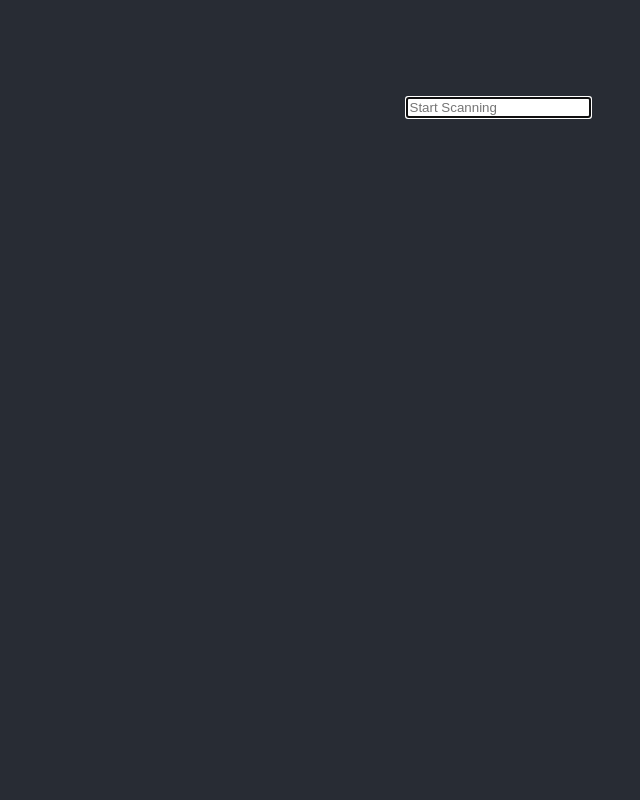
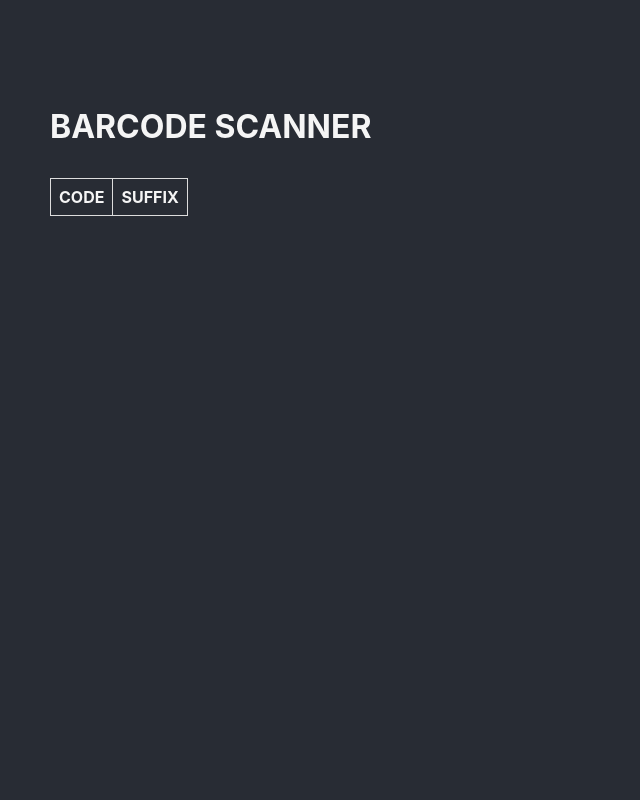
Before and after one commit to Soumya-Dey/barcode-scanner, a React (Create React App) app: page / in a window 1280 px wide. Shown: the top 800 px of the page, without its empty margins (142-782 px from the left). Built offline with nearby package versions, Linux system fonts and the light colour scheme.

Commit message:
fix minor issue

```diff
--- a/src/App.css
+++ b/src/App.css
@@ -1,7 +1,6 @@
 .App {
-  text-align: center;
   height: 100vh;
-  padding: 6em;
+  padding: 4em 12em;
   background-color: #282c34;
   color: #f5f5f5;
 }
@@ -9,6 +8,26 @@
 .App-logo {
   height: 40vmin;
   pointer-events: none;
+}
+
+.barcode{
+  transform: translateY(-100vh);
+}
+
+.codes{
+  width: fit-content;
+  margin-top: 2em;
+}
+
+table {
+  border-collapse: collapse;
+  width: 100%;
+}
+
+td, th {
+  border: 1px solid #dddddd;
+  text-align: left;
+  padding: 8px;
 }
 
 @media (prefers-reduced-motion: no-preference) {
--- a/src/App.js
+++ b/src/App.js
@@ -5,6 +5,7 @@ import './App.css';
 
 function App() {
   const [barcode, setBarcode] = useState('');
+  const [codes, setCodes] = useState([]);
 
   const barcodeAutoFocus = () => {
     document.getElementById('barcode').focus();
@@ -16,12 +17,13 @@ function App() {
 
   const onKeyPressBarcode = async (event) => {
     if (event.key === 'Enter') {
-      alert(`Sannning Done\nBARCODE: ${event.target.value}`);
+      const [code, suffix] = event.target.value.split('@@@');
+
+      alert(`Sannning Done\nBARCODE: ${code}\nSUFFIX: ${suffix}`);
       setBarcode('');
+      setCodes([...codes, { code, suffix }]);
 
-      // const { data } = await axios({
-      //   method: 'post',
-      // });
+      // SEND AN API REQUEST
     }
     console.log({ event });
   };
@@ -38,7 +40,21 @@ function App() {
         onKeyDown={onKeyPressBarcode}
         onBlur={barcodeAutoFocus}
       />
-      {/* <input type='text' id='one' onKeyDown={handleKeyPress} /> */}
+      <h1>BARCODE SCANNER</h1>
+      <table className='codes'>
+        <thead>
+          <tr>
+            <th>CODE</th>
+            <th>SUFFIX</th>
+          </tr>
+        </thead>
+        {codes.map((code) => (
+          <tr>
+            <td>{code.code}</td>
+            <td>{code.suffix}</td>
+          </tr>
+        ))}
+      </table>
     </div>
   );
 }
```
